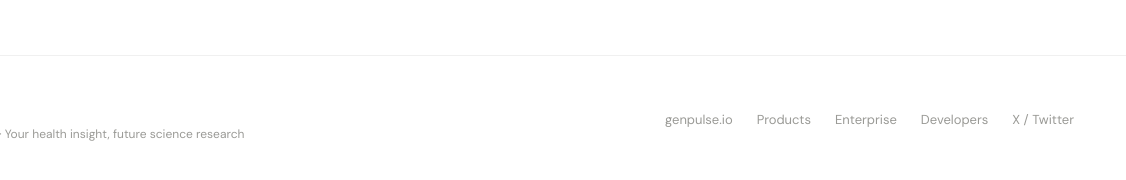
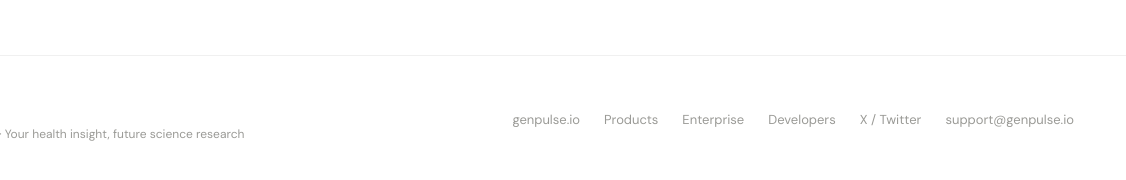
Before and after one commit to BaoBoomBoom/Genpulse, a website: page genpulse web/index.html in a window 1280 px wide. Shown: the part 8604-8784 px from the top of the page, 154-1280 px from the left. Drawn offline with Linux system fonts and the light colour scheme.

Commit message:
Add support email to footer

```diff
--- a/genpulse web/index.html
+++ b/genpulse web/index.html
@@ -1456,6 +1456,7 @@
     <a href="#enterprise">Enterprise</a>
     <a href="#developers">Developers</a>
     <a href="https://twitter.com/GenpulseAI" target="_blank">X / Twitter</a>
+    <a href="mailto:support@genpulse.io">support@genpulse.io</a>
   </div>
 </footer>
 
```
